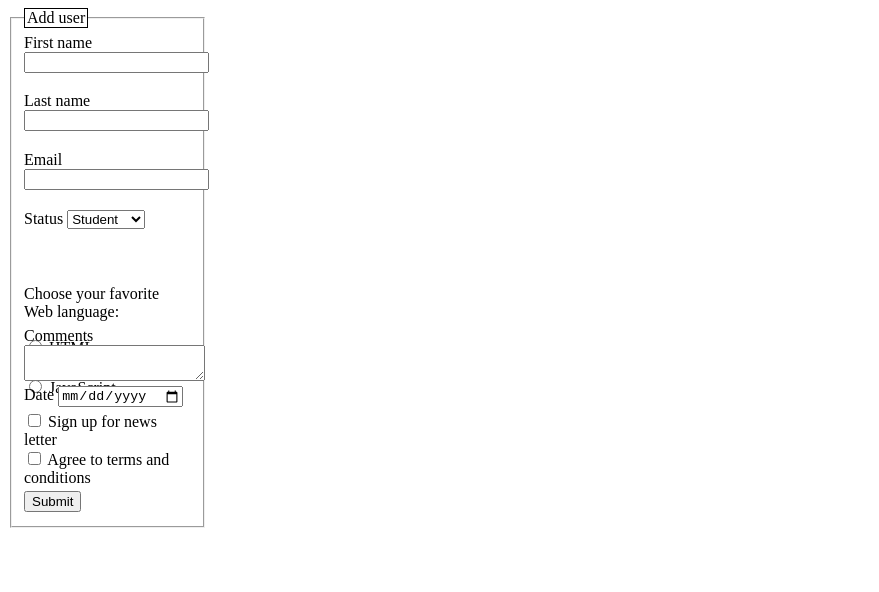
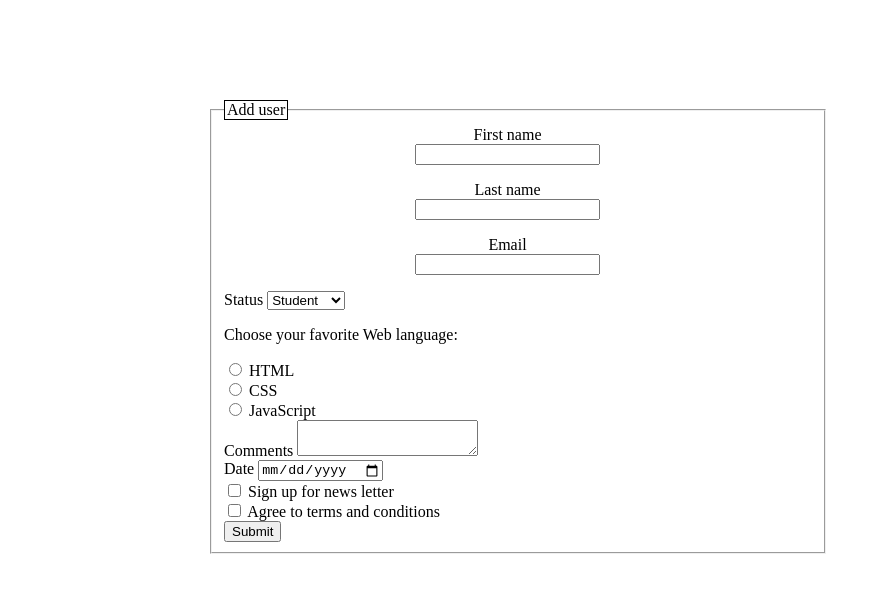
Before and after one commit to appacademy/practice-for-prepwork-css-layout, a plain HTML site: page index.html in a window 1280 px wide. Shown: the whole page, without its empty margins (0-879 px from the left). Drawn offline with Linux system fonts and the light colour scheme.

Commit message:
positioned first three divs

```diff
--- a/index.html
+++ b/index.html
@@ -23,7 +23,7 @@
                 <input type="email" id="email" name="email_address">
             </div>
 
-            <div class="container">
+            <div>
                 <label for="role">Status</label>
                 <select id="role" name="user_role_name">
                 <option value="student">Student</option>
@@ -32,7 +32,7 @@
                 </select>
             </div>
 
-            <div class="container">
+            <div>
                 <p>Choose your favorite Web language:</p>
                 <input type="radio" id="html" name="fav_language" value="HTML">
                 <label for="html">HTML</label><br>
@@ -42,7 +42,7 @@
                 <label for="javascript">JavaScript</label>
             </div>
 
-            <div class="container">
+            <div>
                 <label for="comments">Comments</label>
                 <textarea id="comments" name="comments"></textarea>
             </div>
--- a/layout.css
+++ b/layout.css
@@ -1,28 +1,27 @@
-.container{
-    height: 55px;
-    width: 167px;
-}
-
-#firstName {
-
-
-
-}
-
 legend{
     border-style: solid;
     border-width: thin;
 }
 
-#lastName {
-
+.container{
+    height: 55px;
+    width: 167px;
+    display: flex;
+    flex-direction: column;
+    align-items: center;
+    margin-left: 200px;
+    margin-right: 220px;
 }
 
-.head-page {
-    display: flex;
-    position: relative;
-    width: 100px;
-    height: 500px;
-    justify-content: space-between;
-    flex-wrap: wrap;
+form{
+   width: 620px;
+   height: 550px;
+   margin-left: 200px;
+   margin-right: 200px;
+   margin-bottom: 100px;
+   margin-top: 100px;
 }
+
+.head-page{
+    position: static;
+}
```
